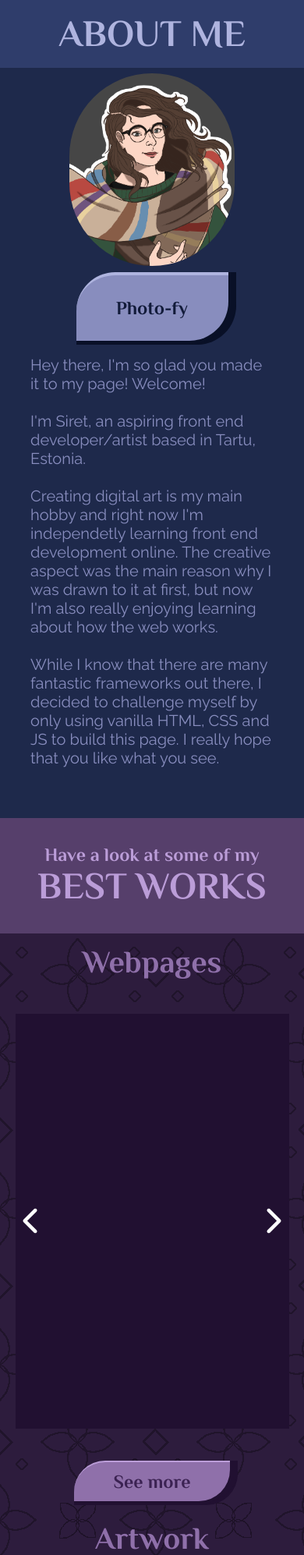
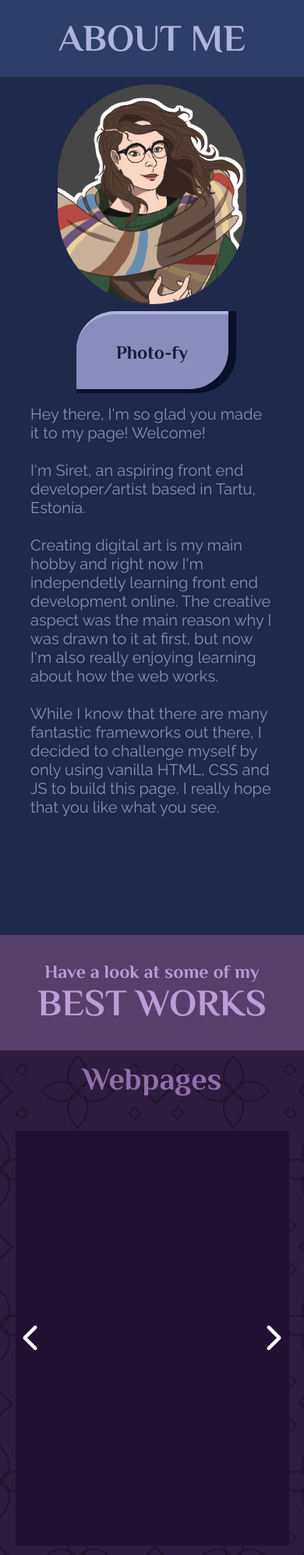
Before and after one commit to sireteller/portfolio-site, a PHP site: page / in a window 390 px wide. Shown: the part 721-2715 px from the top of the page at 78% size. Run offline with PHP 8.4, Linux system fonts and the light colour scheme; some libraries are stand-ins or nearby versions.

Commit message:
modified media queries, moved some from js to css, for better responsiveness

```diff
--- a/index.html
+++ b/index.html
@@ -68,13 +68,21 @@
     <section class="about-me">
         <div class="pictures">
             <figure class="drawing" id="drawing">
-                <img src="./images/it-me.png" alt="A digital drawing of me" id="drawing-img"/>
+                <img src="./images/it-me.png" alt="A digital drawing of me"/>
                 <figcaption>That's a neat drawing, but...</figcaption>
             </figure>
 
             <figure class="photo" id="photo">
-                <img src="./images/itmefullbody.jpg" alt="A photo of me" id="photo-img"/>
+                <img src="./images/itmefullbody.jpg" alt="A photo of me"/>
                 <figcaption>Like the other version better?</figcaption>
+            </figure>
+
+            <figure class="drawing" id="drawing-small">
+                <img src="./images/drawing-portrait.png" alt="A digital drawing of me"/>
+            </figure>
+
+            <figure class="photo" id="photo-small">
+                <img src="./images/itmeportrait.jpg" alt="A photo of me"/>
             </figure>
         </div>
 
@@ -97,6 +105,9 @@
 
         <div class="button-container"><button class="drawing-switch" id="drawing-switch">What are you really like?</button></div>
         <div class="button-container"><button class="photo-switch" id="photo-switch">Switch back to cartoon</button></div>
+
+        <div class="button-container"><button class="drawing-switch" id="drawing-switch-small">Photo-fy</button></div>
+        <div class="button-container"><button class="photo-switch" id="photo-switch-small">Cartoonify</button></div>
     </section>
 
     <div class="anchor" id="best-works"></div>
@@ -168,7 +179,7 @@
     <section class="contact">
         <h2>Contact Me</h2>
         <div class="info">
-            <p id="contact-info">Saw something you liked? <br><br>
+            <p class="contact-info-large">Saw something you liked? <br><br>
 
             Fill out this handy-dandy form and I'll get back to you as soon as I can or contact me directly via<br><br>
 
@@ -176,6 +187,13 @@
             or<br><br>
             <i class="fas fa-envelope"></i><span class="mail">sireteller@gmail.com</span>
             </p>
+
+            <p class="contact-info-small">Saw something you liked? <br><br>
+
+            Fill out this handy-dandy form and I'll get back to you as soon as I can or contact me directly via<br><br>
+
+            <i class="fab fa-linkedin"></i><a href="https://www.linkedin.com/in/siret-eller-46108a224/" target="blank">LinkedIn</a>  or
+            <i class="fas fa-envelope"></i><span class="mail">sireteller@gmail.com</span></p>
         </div>
 
         <form>
--- a/main.js
+++ b/main.js
@@ -1,6 +1,5 @@
 //SMALL NAV TRIGGER
 
-if (window.matchMedia('(max-width: 540px)').matches) {
 let smallNavArrow = document.getElementById('small-nav-arrow');
 let smallNav = document.getElementById('small-nav-links');
 smallNav.style.right = '100%';
@@ -16,7 +15,6 @@
         smallNavArrow.style.transform = 'rotate(0deg)';
     }
 }
-}
 
 //ABOUT ME PICTURE SWITCH
 
@@ -24,13 +22,6 @@
 let photo = document.getElementById('photo');
 let drawingSwitch = document.getElementById('drawing-switch');
 let photoSwitch = document.getElementById('photo-switch');
-
-if (window.matchMedia('(max-width: 768px)').matches) {
-    drawingSwitch.innerHTML = 'Photo-fy';
-    photoSwitch.innerHTML = 'Cartoonify';
-    document.getElementById('photo-img').src = './images/itmeportrait.jpg';
-    document.getElementById('drawing-img').src = './images/drawing-portrait.png';
-}
 
 drawingSwitch.onclick = function() {
     photo.style.display = 'flex';
@@ -61,6 +52,42 @@
     photo.style.display = 'none';
     }, 200);
 }
+
+let smallDrawing = document.getElementById('drawing-small');
+let smallPhoto = document.getElementById('photo-small');
+let smallDrawingSwitch = document.getElementById('drawing-switch-small');
+let smallPhotoSwitch = document.getElementById('photo-switch-small');
+
+smallDrawingSwitch.onclick = function() {
+    smallPhoto.style.display = 'flex';
+    smallDrawingSwitch.style.right = '10000px';
+    smallPhotoSwitch.style.right = '0';
+    smallDrawing.style.left = '10000px';
+
+    setTimeout(() => {
+    smallPhoto.style.right = '0';
+    }, 100);
+
+    setTimeout(() => {
+    smallDrawing.style.display = 'none';
+    }, 200);
+}
+
+smallPhotoSwitch.onclick = function() {
+    smallDrawing.style.display = 'flex';
+    smallDrawingSwitch.style.right = '0';
+    smallPhotoSwitch.style.right = '10000px';
+    smallPhoto.style.right = '10000px';
+
+    setTimeout(() => {
+    smallDrawing.style.left = '0';
+    }, 100);
+
+    setTimeout(() => {
+    smallPhoto.style.display = 'none';
+    }, 200);
+}
+
 
 //BEST WORKS CAROUSEL
 //ARTWORKS
@@ -149,14 +176,3 @@
 document.getElementById('moon').onclick = function() {
     modeSheet.href = './darkmode.css'
 }
-
-// SOME MEDIA QUERIES
-
-if (window.matchMedia('(max-width: 768px)').matches) {
-    document.getElementById('contact-info').innerHTML = `Saw something you liked? <br><br>
-
-    Fill out this handy-dandy form and I'll get back to you as soon as I can or contact me directly via<br><br>
-
-    <i class="fab fa-linkedin"></i><a href="https://www.linkedin.com/in/siret-eller-46108a224/" target="blank">LinkedIn</a>  or
-    <i class="fas fa-envelope"></i><span class="mail">sireteller@gmail.com</span>`;
-}
--- a/styles.css
+++ b/styles.css
@@ -188,7 +188,6 @@
     color:#b8e2ac;
     font-family: 'Philosopher', 'Lucida Bright', 'Times New Roman', serif;
     font-size: 1.5rem;
-    font-style: italic;
     font-weight: 600;
     list-style: none;
     justify-content: space-around;
@@ -307,7 +306,7 @@
     font-size: 1.5rem;
     font-weight: 700;
     box-shadow: 0px 5px #091027, 10px 0px #091027, 10px 5px #091027;
-    transition: background-color 150ms ease-in-out 0.1s, color 150ms ease-in-out 0.1s;
+    transition: background-color 150ms ease-in-out 0.1s, color 150ms ease-in-out 0.1s, right 0s linear 0.2s;
 }
 
 .about-me button:hover {
@@ -385,6 +384,13 @@
 #drawing-switch {
     position: relative;
     right: 0;
+}
+
+#photo-small,
+#drawing-small,
+#photo-switch-small,
+#drawing-switch-small {
+    display: none;
 }
 
 /* ****BEST WORKS SECTION STYLES**** */
@@ -664,6 +670,10 @@
     color: #c7a0b5;
 }
 
+.contact-info-small {
+    display: none;
+}
+
 form {
     grid-area: 4 / 2 / 10 / 3;
     display: grid;
@@ -784,6 +794,10 @@
         width: 100%;
     }
 
+    .about-me {
+        height: 1000px;
+    }
+
     .best-works {
         height: 1700px;
         grid-template: repeat(23, 1fr) / repeat(2, 1fr);
@@ -842,7 +856,10 @@
 
     .filler,
     .about-me .background-pattern,
-    .pictures figcaption {
+    #drawing,
+    #photo,
+    #drawing-switch,
+    #photo-switch {
         display: none;
     }
 
@@ -861,6 +878,30 @@
         justify-content: center;
     }
 
+    #photo-small {
+        position: relative;
+        right: 10000px;
+        display: none;
+    }
+
+    #drawing-small {
+        position: relative;
+        left: 0;
+        display: flex;
+    }
+
+    #photo-switch-small {
+        display: block;
+        position: relative;
+        right: 10000px;
+    }
+
+    #drawing-switch-small {
+        display: block;
+        position: relative;
+        right: 0;
+    }
+
     .blurb {
         grid-area: 6 / 1 / 12 / 2;
         padding: 5% 10%;
@@ -868,8 +909,21 @@
     }
 
     /* CONTACT ME */
+    .contact {
+        height: 1000px;
+    }
+
     .info {
         grid-area: 3 / 1 / 5 / 3;
+        margin: 40px;
+    }
+
+    .contact-info-small {
+        display: inline;
+    }
+
+    .contact-info-large {
+        display: none;
     }
 
     form {
@@ -878,7 +932,7 @@
     }
 }
 
-@media only screen and (max-width: 540px) {
+@media only screen and (max-width: 615px) {
     .banner-buttons,
     .banner span,
     nav span {
@@ -950,8 +1004,16 @@
         font-size: 5rem;
     }
 
+    .about-me {
+        height: 1100px;
+    }
+
     h2 {
         font-size: 4rem;
+    }
+
+    .contact {
+        height: 850px;
     }
 
     .contact h2 {
@@ -971,6 +1033,10 @@
 
     h2 {
         font-size: 3rem;
+    }
+
+    .about-me {
+        height: 1200px;
     }
 
     .blurb {
```
Lines whose indentation alone changed are shown as unchanged.
